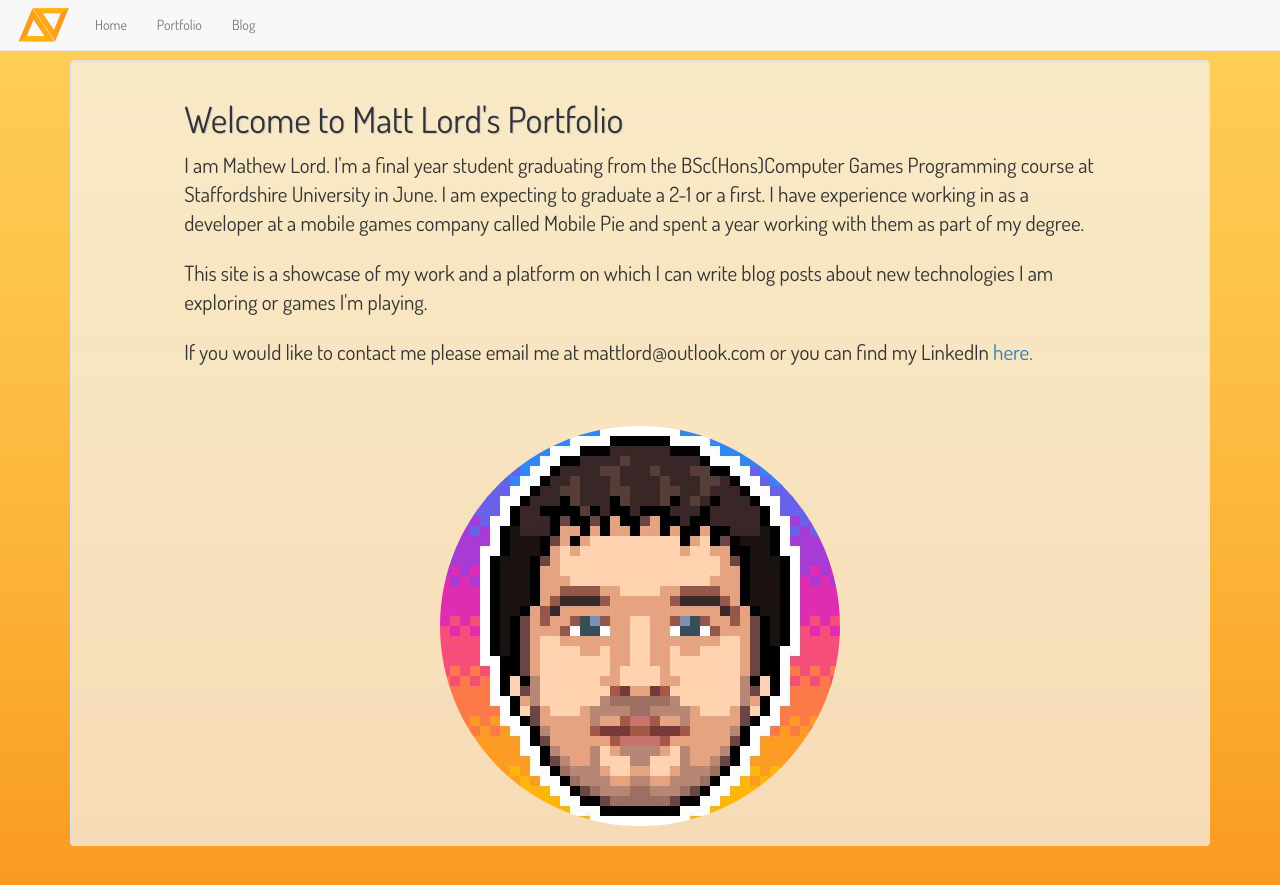
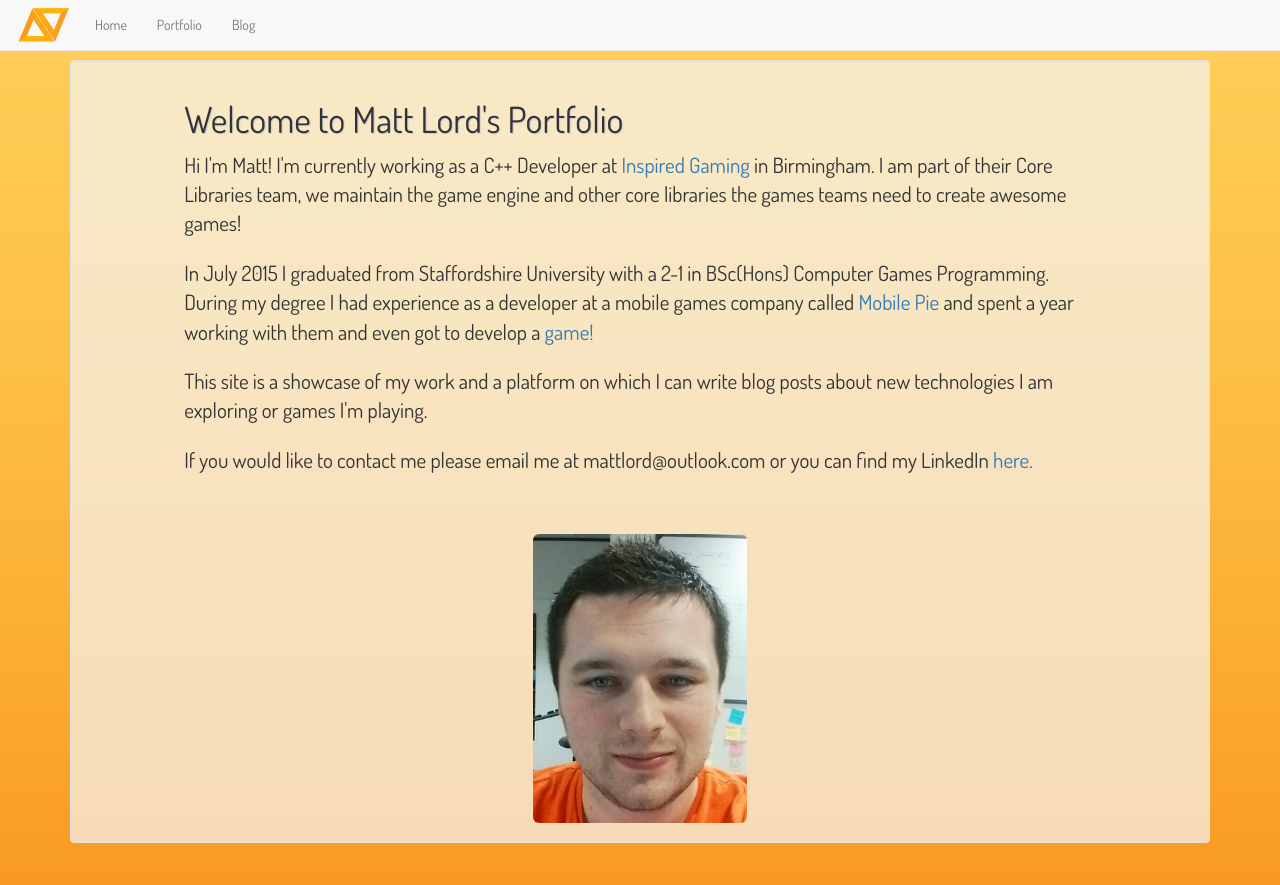
Before and after one commit to luckielordie/luckielordie.github.io, a Jekyll site: the page built from index.html, in a window 1280 px wide. Shown: the top 885 px of the page. Built offline with Jekyll 4.4.1, drawn with Linux system fonts in a browser that asks for light colours; nearby versions of some CDN libraries; the list of posts is cut into pages by our own code.

Commit message:
Updated for Inspired

```diff
--- a/index.html
+++ b/index.html
@@ -3,14 +3,24 @@ layout : default
 ---
 <div class="well">
   <div class="row featurette">
-          <div class="col-md-10 col-md-push-1">
-            <h1 class="">Welcome to Matt Lord's Portfolio</h1>
-            <p class="lead">I am Mathew Lord. I'm a final year student graduating from the BSc(Hons)Computer Games Programming course at Staffordshire University in June. I am expecting to graduate a 2-1 or a first.
-               I have experience working in as a developer at a mobile games company called Mobile Pie and spent a year working with them as part of my degree.</p>
-            <p class="lead">This site is a showcase of my work and a platform on which I can write blog posts about new technologies I am exploring or games I'm playing.</p>
-            <p class="lead">If you would like to contact me please email me at mattlord@outlook.com or you can find my LinkedIn <a href="https://uk.linkedin.com/in/mathewlord">here.</a></p>
-          </div>
+        <div class="col-md-10 col-md-push-1">
+          <h1 class="">Welcome to Matt Lord's Portfolio</h1>
+          <p class="lead">Hi I'm Matt! I'm currently working as a C++ Developer at<a href="http://inspiredgaminggroup.com/"> Inspired Gaming</a> in Birmingham. I am part of their Core Libraries team, we maintain the game engine and other core libraries the games teams need to create awesome games!</p>
+          <p class="lead">In July 2015 I graduated from Staffordshire University with a 2-1 in BSc(Hons) Computer Games Programming. During my degree I had experience as a developer at a mobile games company called <a href="http://www.mobilepie.com/">Mobile Pie</a> and spent a year working with them and even got to develop a <a href="http://www.a10.com/action-games/missile-mania">game!</a></p>
+          <p class="lead">This site is a showcase of my work and a platform on which I can write blog posts about new technologies I am exploring or games I'm playing.</p>
+          <p class="lead">If you would like to contact me please email me at mattlord@outlook.com or you can find my LinkedIn <a href="https://uk.linkedin.com/in/mathewlord">here.</a></p>
+        </div>
   </div>
   <br><br>
-  <img class="featurette-image img-responsive center-block img-circle" src="/assets/mat.jpg" style="max-width: 40%">
+  <div class="row featurette">
+    <div class="col-md-2 col-md-push-1">
+      <!--<a href="http://www.mobilepie.com/"><img class="featurette-image img-responsive left-block" src="/assets/mobilePieLogo.png" style="max-width: 50%"></a>-->
+    </div>
+    <div class="col-md-6 col-md-push-1">
+      <img class="featurette-image img-responsive center-block img-rounded" src="/assets/mat.png" style="max-width: 40%">
+    </div>
+    <div class="col-md-2 col-md-push-1">
+      <!--<a href="http://inspiredgaminggroup.com/"><img class="featurette-image img-responsive right-block" src="/assets/inspiredGamesLogo.png" style="max-width: 50%"></a>-->
+    </div>
+  </div>
 </div>
```
Also changed, not shown: assets/inspiredGamesLogo.png (added), assets/mat.png (added), assets/matmp.jpg (renamed from assets/mat.jpg), assets/mobilePieLogo.png (added), 1 other file.
